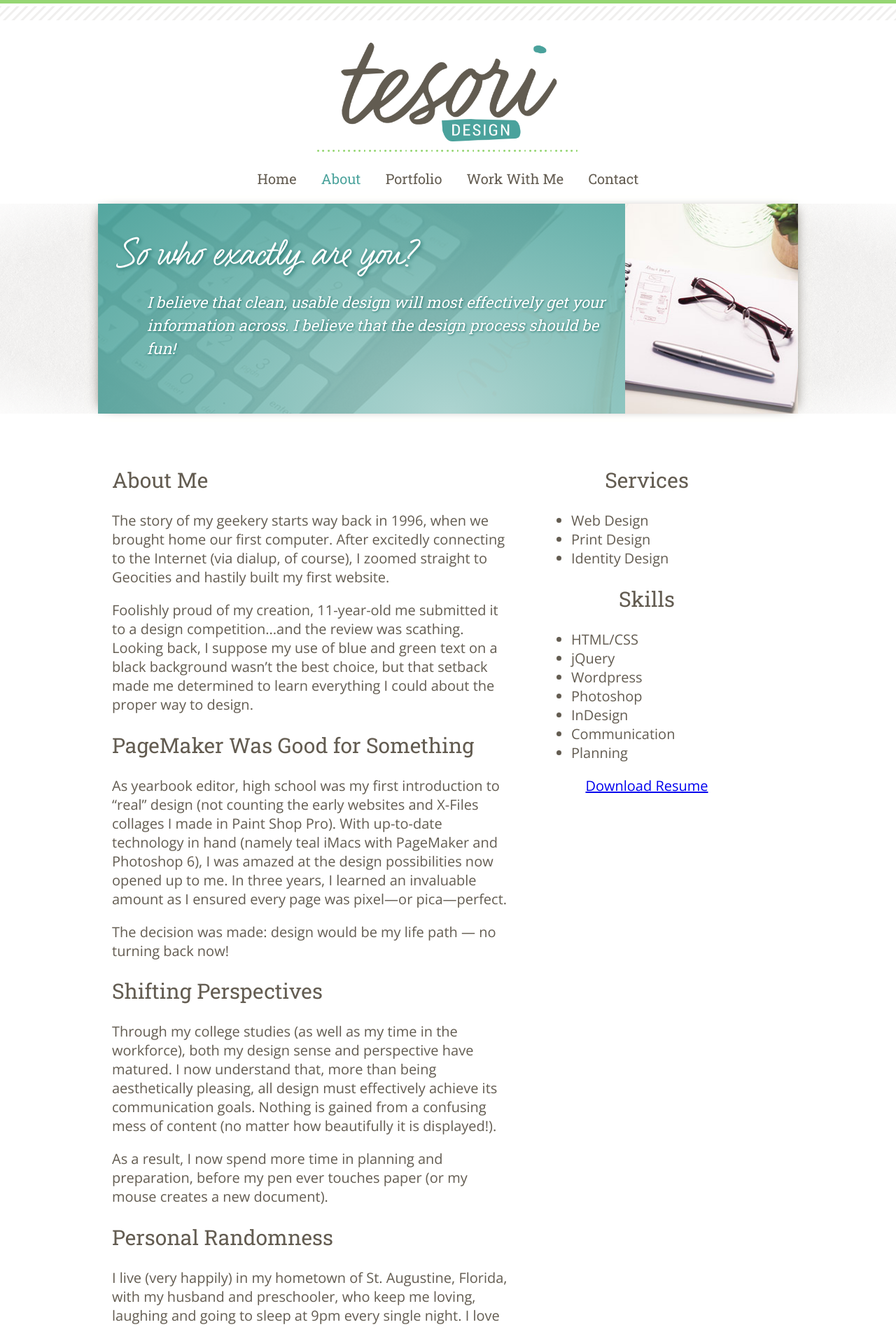
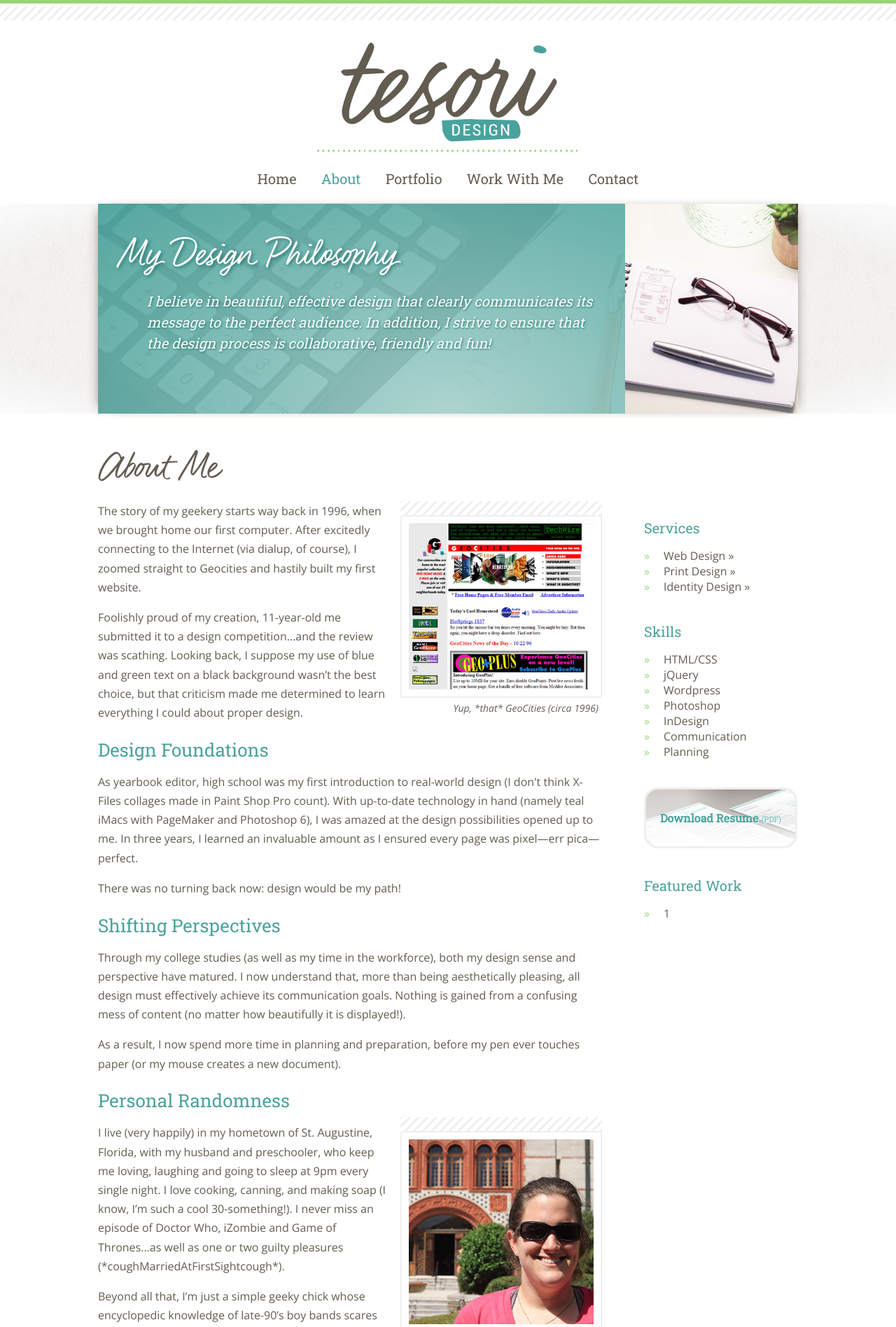
Before and after one commit to Ttesori/portfolio, a Jekyll site: the page built from about/index.html, in a window 1280 px wide. Shown: the top 1896 px of the page at 70% size. Built offline with Jekyll 4.4.1, drawn with Linux system fonts in a browser that asks for light colours; some web fonts are replaced; a style sheet for code colours, icons or effects is not loaded; some of the changed text lies outside the part shown.

Commit message:
About page updates

```diff
--- a/about/index.html
+++ b/about/index.html
@@ -2,23 +2,23 @@
 layout: page
 title: About
 permalink: /about/
-hero-headline: So who exactly are you?
-hero-body: I believe that clean, usable design will most effectively get your information across. I believe that the design process should be fun!
+hero-headline: My Design Philosophy
+hero-body: I believe in beautiful, effective design that clearly communicates its message to the perfect audience. In addition, I strive to ensure that the design process is collaborative, friendly and fun!
 body-class: about page
 ---
 	<main role="main">
 		<article>
 			<h1>About Me</h1>
-
+			<figure><img src="/img/photos/about-geocities.jpg" alt="Geocities Screenshot, circa 1996"><figcaption>Yup, *that* GeoCities (circa 1996)</figcaption></figure>
 			<p>The story of my geekery starts way back in 1996, when we brought home our first computer. After excitedly connecting to the Internet (via dialup, of course), I zoomed straight to Geocities and hastily built my first website.</p>
 
-			<p>Foolishly proud of my creation, 11-year-old me submitted it to a design competition...and the review was scathing. Looking back, I suppose my use of blue and green text on a black background wasn’t the best choice, but that setback made me determined to learn everything I could about the proper way to design.
+			<p>Foolishly proud of my creation, 11-year-old me submitted it to a design competition...and the review was scathing. Looking back, I suppose my use of blue and green text on a black background wasn’t the best choice, but that criticism made me determined to learn everything I could about proper design.
 
-			<h2>PageMaker Was Good for Something</h2>
+			<h2>Design Foundations</h2>
 
-			<p>As yearbook editor, high school was my first introduction to “real” design (not counting the early websites and X-Files collages I made in Paint Shop Pro). With up-to-date technology in hand (namely teal iMacs with PageMaker and Photoshop 6), I was amazed at the design possibilities now opened up to me. In three years, I learned an invaluable amount as I ensured every page was pixel&mdash;or pica&mdash;perfect.</p>
+			<p>As yearbook editor, high school was my first introduction to real-world design (I don't think X-Files collages made in Paint Shop Pro count). With up-to-date technology in hand (namely teal iMacs with PageMaker and Photoshop 6), I was amazed at the design possibilities opened up to me. In three years, I learned an invaluable amount as I ensured every page was pixel&mdash;err pica&mdash;perfect.</p>
 
-			<p>The decision was made: design would be my life path &mdash; no turning back now!</p>
+			<p>There was no turning back now: design would be my path!</p>
 
 			<h2>Shifting Perspectives</h2>
 
@@ -27,28 +27,31 @@ body-class: about page
 			<p>As a result, I now spend more time in planning and preparation, before my pen ever touches paper (or my mouse creates a new document).</p>
 
 			<h2>Personal Randomness</h2>
-
-			<p>I live (very happily) in my hometown of St. Augustine, Florida, with my husband and preschooler, who keep me loving, laughing and going to sleep at 9pm every single night. I love cooking, canning, and making soap (I know, I’m such a cool 30-something!). I never miss an episode of Doctor Who, iZombie and Game of Thrones...as well as a few guilty pleasures made for the teen set (*coughPrettyLittleLiarscough*).</p>
+			<figure><img src="/img/photos/about-mestaug.jpg" alt="Me in my hometown of St. Augustine, FL"><figcaption>Me in beautiful, sunny St. Augustine</figcaption></figure>
+			<p>I live (very happily) in my hometown of St. Augustine, Florida, with my husband and preschooler, who keep me loving, laughing and going to sleep at 9pm every single night. I love cooking, canning, and making soap (I know, I’m such a cool 30-something!). I never miss an episode of Doctor Who, iZombie and Game of Thrones...as well as one or two guilty pleasures (*coughMarriedAtFirstSightcough*).</p>
 
 			<p>Beyond all that, I’m just a simple geeky chick whose encyclopedic knowledge of late-90’s boy bands scares even myself.</p>
 
-			<h2>Learn Something New Every Day</h2>
+			<h2>Keep Learning, Keep Growing</h2>
 
-			<p>Above all else, my biggest goal in life is continuous learning. I’m always searching for new technologies and improved methods for doing what I do. With the pace of change in the design/development world, I that'll keep me busy for a good long while!</p>
+			<p>Above all else, my biggest goal in life is continuous learning. I’m continually hunting new technologies and improved methods for doing what I love. With the pace of change in the design/development world, I that'll keep me busy for a good long while!</p>
 
+			<section class="cta">
+			<a href="#">Contact Me!!!!</a>
+			</section>
 		</article>
 		<aside class="sidebar"  role="complementary">
 			<section>
-				<h2>Services</h2>
+				<h3>Services</h3>
 				<ul>
-					<li>Web Design</li>
-					<li>Print Design</li>
-					<li>Identity Design</li>
+					<li>Web Design &raquo;</li>
+					<li>Print Design &raquo;</li>
+					<li>Identity Design &raquo;</li>
 				</ul>
 			</section>
 
 			<section>
-			<h2>Skills</h2>
+				<h3>Skills</h3>
 				<ul>
 					<li>HTML/CSS</li>
 					<li>jQuery</li>
@@ -60,10 +63,14 @@ body-class: about page
 				</ul>
 			</section>
 			<section>
-			<a href="#">Download Resume</a>
+				<a href="#" class="button">Download Resume <span>(PDF)</span></a>
+			</section>
+			<section class="portfolio">
+				<h3>Featured Work</h3>
+				<ul>
+					<li>1</li>
+				</ul>
 			</section>
 		</aside>
-		<section class="cta">
-			<a href="#">Contact Me!!!!</a>
-		</section>
+
 	</main>
--- a/css/tesori.css
+++ b/css/tesori.css
@@ -141,7 +141,7 @@ header aside h3 {
 header aside p {
   font-style: italic;
   color: white;
-  font-size: 1.1em;
+  font-size: 1em;
   line-height: 1.5em;
   font-family: "Roboto Slab", Georgia, serif;
   margin: 0 26.5% .25rem 0;
@@ -410,30 +410,135 @@ footer p {
   display: -webkit-flex;
   display: -ms-flexbox;
   display: flex;
-  -webkit-flex-wrap: wrap;
-      -ms-flex-wrap: wrap;
-          flex-wrap: wrap;
+  padding: 2rem 0;
 }
 
 .page main h1, .page main h2, .page main h3, .page main h4 {
   font-family: "Roboto Slab", Georgia, serif;
+  margin-bottom: .25em;
 }
 
 .page main article {
-  -webkit-flex-basis: 60%;
-      -ms-flex-preferred-size: 60%;
-          flex-basis: 60%;
-  margin-right: 1rem;
+  -webkit-flex-basis: 72%;
+      -ms-flex-preferred-size: 72%;
+          flex-basis: 72%;
+  margin-right: 3rem;
+}
+
+.page main h1 {
+  font-family: FeltThat, Georgia, cursive;
+  font-size: 3rem;
+  margin-top: 0;
+  line-height: 1em;
+}
+
+.page main h2 {
+  font-size: 1.3rem;
+  color: #4ba39c;
+}
+
+.page main figure {
+  float: right;
+  margin: 0 0 .5rem 1rem;
+  display: -webkit-flex;
+  display: -ms-flexbox;
+  display: flex;
+  -webkit-flex-direction: column;
+      -ms-flex-direction: column;
+          flex-direction: column;
+  width: 40%;
+  max-width: 350px;
+}
+
+.page main figure.left {
+  float: left;
+  margin: 0 1rem .5rem 0;
+  text-align: left;
+}
+
+.page main figure:before {
+  content: '';
+  display: block;
+  height: 1rem;
+  background: repeating-linear-gradient(-45deg, #F0EFEE 0px, #F0EFEE 2px, white 3px, white 8px, #F0EFEE 9px);
+  margin-bottom: 1.5rem;
+  margin-bottom: 0;
+}
+
+.page main figure figcaption {
+  padding: 5px;
+  font-size: .7rem;
+  font-style: italic;
+  color: #635C51;
+  text-align: right;
+}
+
+.page main figure img {
+  padding: .5em;
+  border: 2px solid #F0EFEE;
+  max-width: 100%;
+  height: auto;
+}
+
+.page main p {
+  font-size: .8rem;
+  line-height: 1.7em;
 }
 
 .page aside[role=complementary] {
-  -webkit-flex-basis: 35%;
-      -ms-flex-preferred-size: 35%;
-          flex-basis: 35%;
+  padding-top: 4rem;
+}
+
+.page aside[role=complementary] section {
+  padding: 0;
+  text-align: left;
+  font-size: .8rem;
+  margin-bottom: 2rem;
+}
+
+.page aside[role=complementary] ul {
+  padding-left: 0;
 }
 
 .page aside[role=complementary] li {
-  text-align: left;
+  list-style: none;
+}
+
+.page aside[role=complementary] li:before {
+  content: "\00bb";
+  color: #96d673;
+  padding-right: 1rem;
+}
+
+.page aside[role=complementary] h3 {
+  font-size: 1rem;
+  color: #4ba39c;
+}
+
+.page aside[role=complementary] a.button {
+  display: block;
+  padding: 1.5rem 1rem;
+  border-radius: 1rem;
+  text-align: center;
+  background-image: linear-gradient(rgba(255, 255, 255, 0), white), url(/img/bkg-button-resume.jpg);
+  background-size: cover;
+  border: 3px solid #F0EFEE;
+  font-family: "Roboto Slab", Georgia, serif;
+  font-weight: bold;
+  text-decoration: none;
+  color: #4ba39c;
+  text-shadow: 1px 1px 0px #fff;
+  transition: all 0.2s ease-in-out;
+}
+
+.page aside[role=complementary] a.button:hover {
+  color: #287670;
+  border-color: #a5d1cd;
+}
+
+.page aside[role=complementary] a.button span {
+  font-size: .7em;
+  color: #8bc9c4;
 }
 
 .page section.cta {
```
Also changed, not shown: css/tesori.scss (+109 -6 lines), prepros.cfg (+78 -0 lines), img/bkg-button-resume.jpg (added), img/photos/about-geocities.jpg (added), img/photos/about-mestaug.jpg (added). Lines whose indentation alone changed are shown as unchanged.
